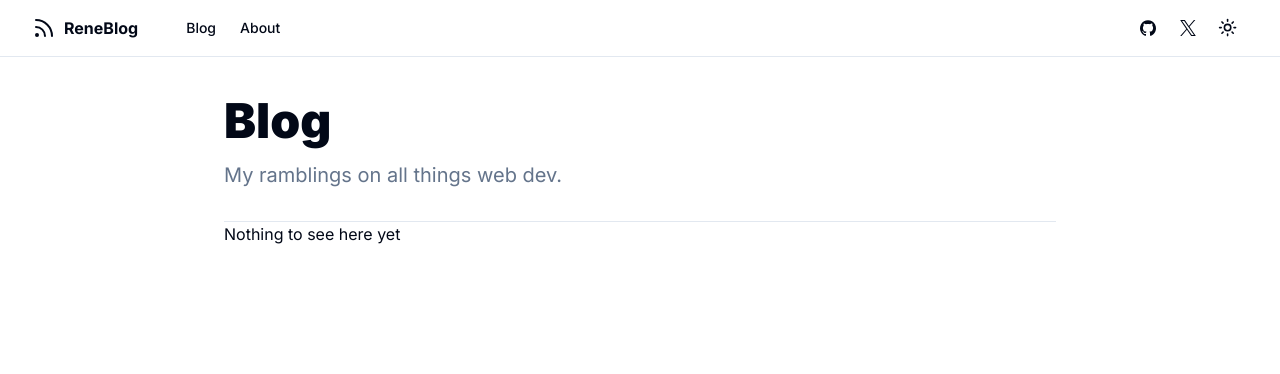
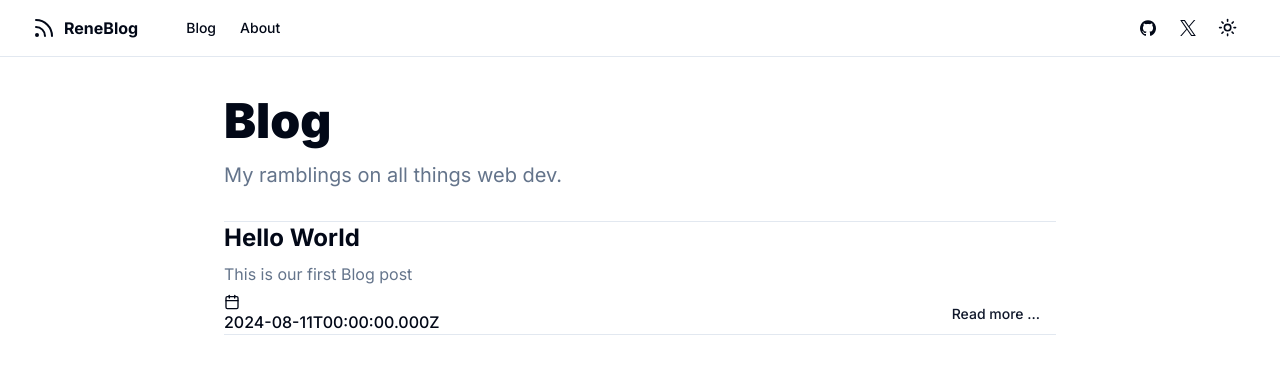
Before and after one commit to reneafranco/teaching-blog, a Next.js app: page /blog in a window 1280 px wide. Shown: the top 374 px of the page. Built offline with nearby package versions, Linux system fonts and the light colour scheme.

Commit message:
items-correction

```diff
--- a/app/blog/page.tsx
+++ b/app/blog/page.tsx
@@ -1,4 +1,5 @@
 import { posts } from "#site/content";
+import { PostItem } from "@/components/post-item";
 
 export default async function BlogPage() {
   const displayPost = posts;
@@ -14,8 +15,23 @@ export default async function BlogPage() {
         </div>
       </div>
       <hr className="mt-8" />
-      {displayPost?.length > 8 ? (
-        <ul className="flex flex-col"></ul>
+      {displayPost?.length > 0 ? (
+        <ul className="flex flex-col">
+          {displayPost.map((post) => {
+            const { slug, date, title, description } = post;
+
+            return (
+              <li key={slug}>
+                <PostItem
+                  slug={slug}
+                  title={title}
+                  description={description}
+                  date={date}
+                />
+              </li>
+            );
+          })}
+        </ul>
       ) : (
         <p>Nothing to see here yet</p>
       )}
--- a/components/post-item.tsx
+++ b/components/post-item.tsx
@@ -1,4 +1,7 @@
+import { Calendar } from "lucide-react";
 import Link from "next/link";
+import { buttonVariants } from "./ui/button";
+import { cn } from "@/lib/utils";
 
 interface PostItemProps {
   slug: string;
@@ -16,6 +19,26 @@ export function PostItem({ slug, title, description, date }: PostItemProps) {
         </h2>
       </div>
       <div className="max-w-none text-muted-foreground">{description}</div>
+      <div className="flex justify-between items-center">
+        <dl>
+          <dt className="sr-only">Published On</dt>
+          <dd className="text-sm sm:text-base font-medium items-center gap-1">
+            <Calendar className="h-4 w-4 " />
+            <time dateTime={date}>{date}</time>
+          </dd>
+        </dl>
+        <Link
+          href={slug}
+          className={cn(
+            buttonVariants({
+              variant: "link",
+            }),
+            "py-0",
+          )}
+        >
+          Read more ...
+        </Link>
+      </div>
     </article>
   );
 }
--- a/content/blog/hello-world.mdx
+++ b/content/blog/hello-world.mdx
@@ -6,3 +6,5 @@ published: true
 ---
 
 # Hi there
+
+Welcome back
--- a/velite.config.ts
+++ b/velite.config.ts
@@ -11,9 +11,11 @@ const posts = defineCollection({
   schema: s
     .object({
       slug: s.path(),
-      title: s.string().max(999).optional(),
+      title: s.string().max(99),
+      description: s.string().max(999).optional(),
       date: s.isodate(),
       published: s.boolean().default(true),
+      tags: s.array(s.string()).optional(),
       body: s.mdx(),
     })
     .transform(computedFields),
```
Also changed, not shown: .velite/posts.json.
